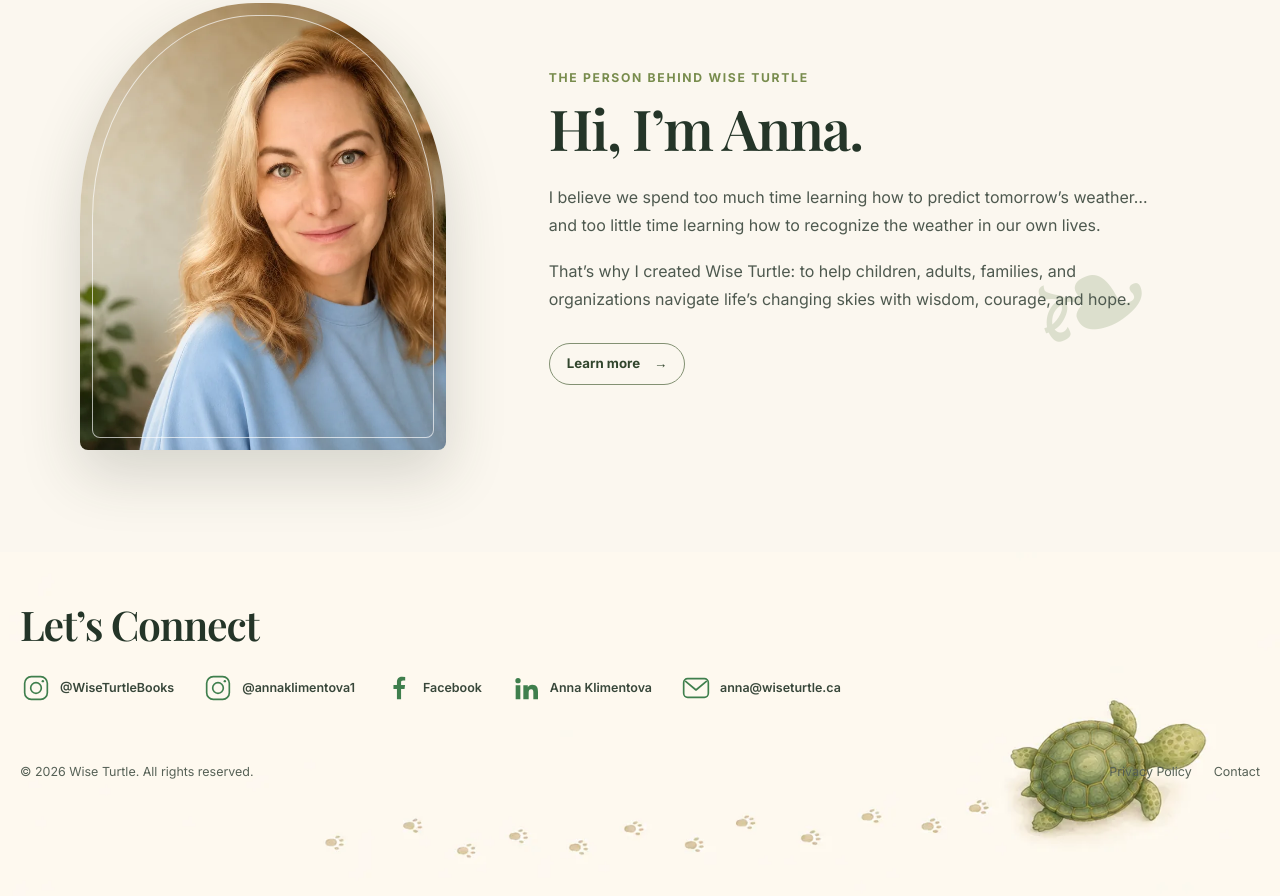
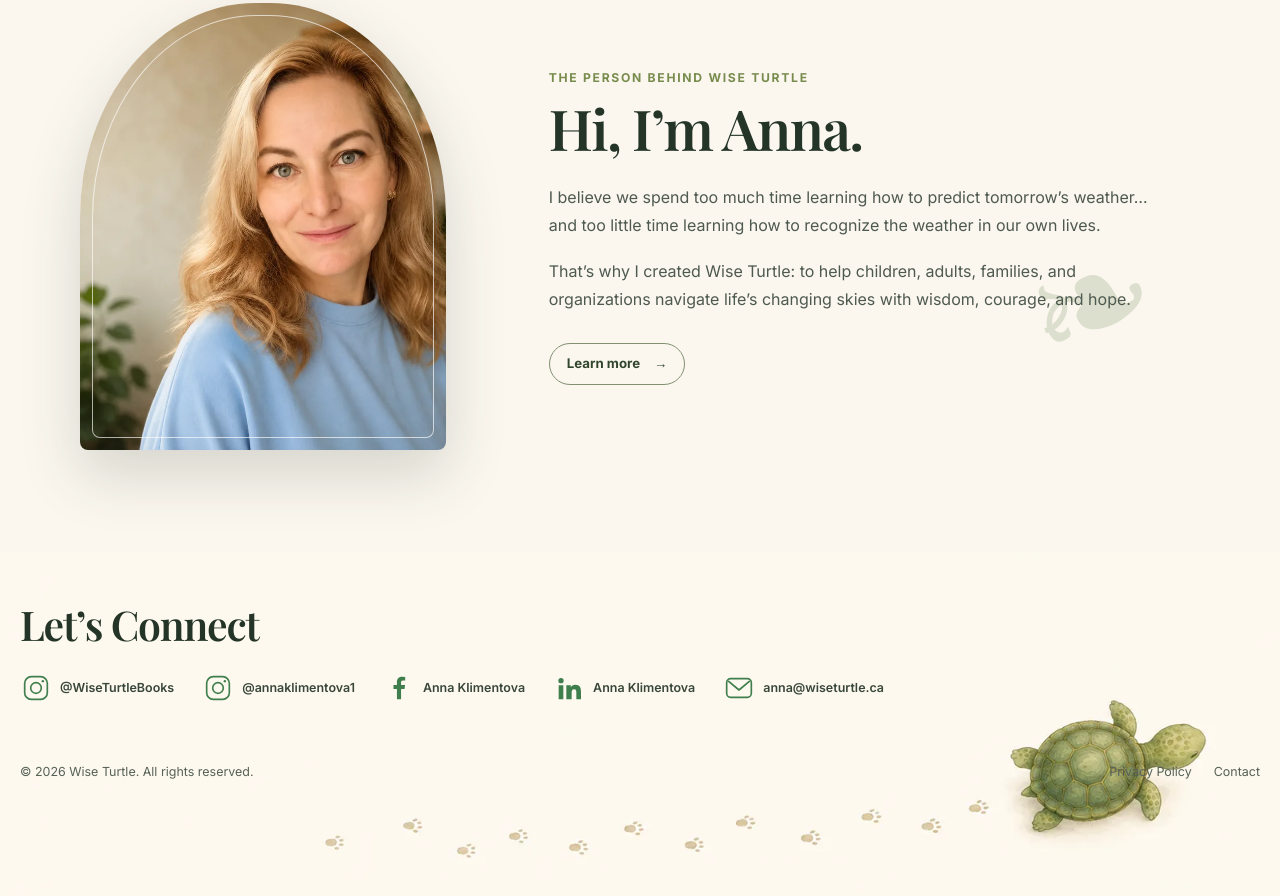
Before and after one commit to agatabedan/wise-turtle-stories, a plain HTML site: page site/index.html in a window 1280 px wide. Shown: the part 3976-4872 px from the top of the page. Drawn offline with nearby package versions, Linux system fonts and the light colour scheme; no server answers.

Commit message:
Label homepage Facebook link

```diff
--- a/site/index.html
+++ b/site/index.html
@@ -125,7 +125,7 @@
         <div class="home-social-links" aria-label="Wise Turtle social links">
           <a href="https://www.instagram.com/wiseturtlebooks/" target="_blank" rel="noopener"><img src="./assets/icons/instagram.svg" alt="" aria-hidden="true" /><b>@WiseTurtleBooks</b></a>
           <a href="https://www.instagram.com/annaklimentova1/" target="_blank" rel="noopener"><img src="./assets/icons/instagram.svg" alt="" aria-hidden="true" /><b>@annaklimentova1</b></a>
-          <a href="https://www.facebook.com/anna.kislenko.9" target="_blank" rel="noopener"><img src="./assets/icons/facebook.svg" alt="" aria-hidden="true" /><b>Facebook</b></a>
+          <a href="https://www.facebook.com/anna.kislenko.9" target="_blank" rel="noopener"><img src="./assets/icons/facebook.svg" alt="" aria-hidden="true" /><b>Anna Klimentova</b></a>
           <a href="https://www.linkedin.com/in/annaklimentova" target="_blank" rel="noopener"><img src="./assets/icons/linkedin.svg" alt="" aria-hidden="true" /><b>Anna Klimentova</b></a>
           <a href="mailto:anna@wiseturtle.ca"><img src="./assets/icons/mail.svg" alt="" aria-hidden="true" /><b>anna@wiseturtle.ca</b></a>
         </div>
```
